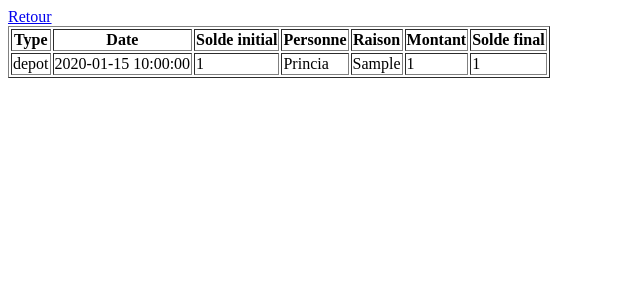
After one commit to Kanteerix/gestion_argent_git, a PHP site: page /pages/liste_transactions.php in a window 1280 px wide. The commit adds this page. Shown: the top 300 px of the page, without its empty margins (0-640 px from the left). Run offline with PHP 8.4, Linux system fonts and the light colour scheme; data comes from the database, SQL or seed files in the repository; tables that the repository leaves empty hold one stand-in row (values such as "Sample post").

Commit message:
Liste ok html

```diff
--- a/index.php
+++ b/index.php
@@ -11,6 +11,7 @@
     </head>
     <main>
         <a href="pages/depot_retrait.php"><button>COMMENCER</button></a>
+        <a href="pages/liste_transactions.php"><button>Voir les transactions</button></a>
     </main>
     <footer>
 
--- /dev/null
+++ b/pages/liste_transactions.php
@@ -0,0 +1,45 @@
+<?php
+include("../php/inc/functions.php") ;
+$all_transactions = get_all_historique_depot_retrait() ;
+?>
+<!DOCTYPE html>
+<html lang="en">
+<head>
+    <meta charset="UTF-8">
+    <meta name="viewport" content="width=device-width, initial-scale=1.0">
+    <title>Liste des transactions</title>
+</head>
+<body>
+    <header>
+        <a href="../index.php">Retour</a>
+    </header>
+    <main>
+        <table border=1>
+            <tr>
+                <th>Type</th>
+                <th>Date</th>
+                <th>Solde initial</th>
+                <th>Personne</th>
+                <th>Raison</th>
+                <th>Montant</th>
+                <th>Solde final</th>
+            </tr>
+            <?php
+            for ($i=0; $i <= count($all_transactions)-1 ; $i++) { ?>
+                <tr>
+                    <td><?= $all_transactions[$i]['type_d_r'] ?></td>
+                    <td><?= $all_transactions[$i]['the_date'] ?></td>
+                    <td><?= $all_transactions[$i]['solde_initial'] ?></td>
+                    <td><?= get_one_personne($all_transactions[$i]['personne_id'])['personne_name'] ?></td>
+                    <td><?= $all_transactions[$i]['raison'] ?></td>
+                    <td><?= $all_transactions[$i]['montant'] ?></td>
+                    <td><?= $all_transactions[$i]['solde_final'] ?></td>
+                </tr>
+            <?php }?>
+        </table>
+    </main>
+    <footer>
+
+    </footer>
+</body>
+</html>
--- a/php/inc/functions.php
+++ b/php/inc/functions.php
@@ -86,9 +86,9 @@ function get_all_personnes() {
 
     return get_all_lines($sql) ;
 }
-function get_all_historique_depot() {
+function get_all_historique_depot_retrait() {
     $sql = "SELECT *
-    FROM historique_depot;" ;
+    FROM historique_depot_retrait;" ;
 
     return get_all_lines($sql) ;
 }
```
